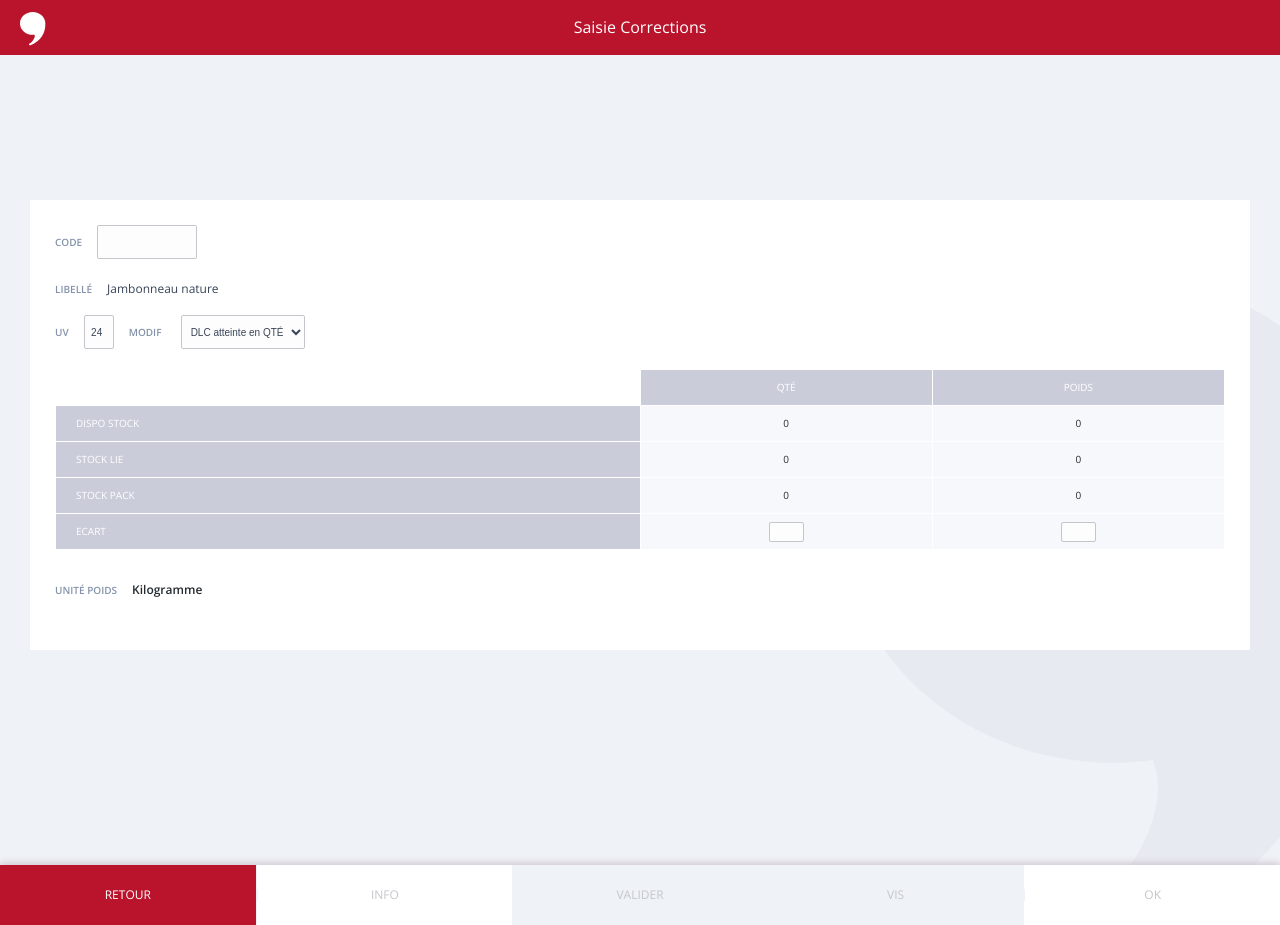
After one commit to MathieuBlackPizza/MonoprixDashBoard, a PHP site: page /saisiecorrections.php in a window 1280 px wide. The commit adds this page. Run offline with PHP 8.4, Linux system fonts and the light colour scheme.

Commit message:
Add files via upload

```diff
--- a/css/reset.css
+++ b/css/reset.css
@@ -49,3 +49,21 @@ a {
 .InputPadding {
 	margin-bottom: 10px;
 }
+
+.TxtLight {
+	font-weight: 300;
+}
+
+.TxtBold {
+	font-weight: 600;
+}
+
+::-webkit-search-cancel-button {
+    -webkit-appearance: none;
+}
+
+input, select {
+	outline-style:none;
+	box-shadow:none;
+	border-color:transparent;
+}
--- a/css/responsive.css
+++ b/css/responsive.css
@@ -4,4 +4,8 @@
       max-width: 500px;
       margin: 0 auto;
    }
+
+   .FormBackground {
+     width: 544px;
+   }
 }
--- a/css/style.css
+++ b/css/style.css
@@ -1,7 +1,8 @@
 body {
    background-color: #EFF2F7;
+   color: #384456;
 }
-
+/* Header --------------------------------------------------------------------*/
 .Content {
    width: 100%;
    margin: 0 auto;
@@ -33,6 +34,8 @@ body {
    top: 12px;
 }
 
+
+/* Wrapper -------------------------------------------------------------------*/
 .Wrapper {
    height: 90vh;
    display: flex;
@@ -47,26 +50,37 @@ body {
    justify-content: center;
 }
 
+/* Wrapper -------------------------------------------------------------------*/
+
 .Card {
    height: 450px;
    margin: 30px;
-   padding: 30px;
+   padding: 25px;
    background-color: white;
    box-sizing: border-box;
 }
 
-
-.FormBackground {
-   position: fixed;
-   right: -105px;
-   bottom: -40px;
-   z-index: -2;
+.CardTab {
+   height: 450px;
+   margin: 30px;
+   padding: 25px;
+   background-color: white;
+   box-sizing: border-box;
 }
 
+/* Formulaire ---------------------------------------------------------------------*/
+.FormBackground {
+  transition: all .6s ease-in;
+  position: fixed;
+  right: -105px;
+  bottom: -65px;
+  z-index: -2;
+}
+/* FooterBar -----------------------------------------------------------------*/
 .FooterBar {
    position: absolute;
    bottom: 0;
-   height: 10vh;
+   height: 60px;
    width: 100%;
    display: flex;
    -webkit-box-shadow: 0px -2px 7px 0px rgba(209,197,209,1);
@@ -88,7 +102,7 @@ body {
 .BarWhite {background-color: #ffffff; border-left: solid 1px #EFF2F7; color: #C4C6CC; font-weight: 400;}
 .BarGrey {background-color: #EFF2F7; color: #C4C6CC; font-weight: 400;}
 
-/* TXT  ---------------------------------------------------------------------*/
+/* TXT  ----------------------------------------------------------------------*/
 .HeaderTitle {
    color: white;
    font-weight: 400;
@@ -105,16 +119,57 @@ body {
    font-size: 16px;
    font-weight: 400;
    text-align: center;
-   padding-bottom: 30px;
+   padding-bottom: 15px;
 }
 .LocationBaseline {
    font-weight: 600;
    text-align: center;
    padding-top: 5px;
-   font-size: 18px;
-   line-height: 20px;
+   font-size: 20px;
+   line-height: 28px;
 }
 
+.BarOption {
+  font-weight: 500;
+}
+
+.MessageAlerte {
+  text-align: center;
+}
+
+.MessageAlerteTitle {
+    font-size: 22px;
+    font-weight: 600;
+    margin-bottom: 35px;
+}
+
+.MessageAlerteBaseline {
+  font-size: 16px;
+  line-height: 25px;
+  font-weight: 400;
+}
+
+.TitleSaisie {
+  font-size: 10px;
+  color: #8493AA;
+  font-weight: 600;
+  padding-right: 15px;
+}
+
+.TitleSaisieNoPadding {
+  font-size: 10px;
+  color: #8493AA;
+  font-weight: 600;
+}
+
+.TxtSaisie {
+  font-size: 12px;
+}
+
+.BlueBlackTxt {
+  color: #252B30;
+  font-size: 12px;
+}
 /* INPUT ---------------------------------------------------------------------*/
 .InputWhite {
    background: #FDFDFE;
@@ -125,8 +180,8 @@ body {
    margin-bottom: 30px;
    margin-top: 8px;
    text-align: center;
-   font-size: 17px;
-   font-weight: 300;
+   font-size: 16px;
+   font-weight: 400;
 }
 
 .InputBlack {
@@ -137,8 +192,8 @@ body {
    border-radius: 2px;
    color: white;
    text-align: center;
-   font-size: 17px;
-   font-weight: 300;
+   font-size: 16px;
+   font-weight: 400;
    margin-top: 8px;
 }
 
@@ -147,3 +202,130 @@ body {
    font-size: 12px;
    color: #8493AA;
 }
+
+.InputSaisie {
+  background: #FDFDFE;
+  border: 1px solid #C4C6CC;
+  border-radius: 2px;
+  height: 34px;
+  width: 100px;
+  padding-left: 5px;
+  box-sizing: border-box;
+  font-size: 10px;
+  color: #384456;
+}
+
+.MidSize {
+  width: 80px;
+}
+
+.SmallSize {
+  width: 30px;
+  text-align: center;
+  padding: 0px;
+}
+
+.MiniSize {
+  height: 20px;
+  width: 35px;
+  text-align: center;
+  padding: 0px;
+}
+
+.BigSize {
+  width: 124px;
+}
+
+.TxtPadding {
+  padding-left: 15px;
+}
+/* INPUT ---------------------------------------------------------------------*/
+
+/* Menu  ---------------------------------------------------------------------*/
+.MenuLink {
+  background: #FFFFFF;
+  box-shadow: 0 0 25px 0 rgba(183,200,227,0.36);
+  font-size: 16px;
+  color: #39424B;
+  height: 100px;
+  margin: 0px 20px;
+  padding: 0px 30px;
+  display: flex;
+  justify-content: space-between;
+  align-items: center;
+}
+
+.MenuMotif {
+  background: #FFFFFF;
+  box-shadow: 0 0 25px 0 rgba(183,200,227,0.36);
+  font-size: 16px;
+  color: #39424B;
+  height: 80px;
+  margin: 10px 20px;
+  padding: 0px 30px;
+  display: flex;
+  flex-direction: column;
+  justify-content: center;
+}
+
+.MenuLink:nth-child(2) {
+  margin: 20px 20px;
+}
+
+.MenuMotifTxt {font-weight: 600; text-align: center;}
+.MenuLinkTxt {font-weight: 600;}
+
+.ArrowRight {
+  width: 8px;
+}
+/* Tab  ----------------------------------------------------------------------*/
+.DivTabInput { margin-bottom: 20px; }
+.DivTab { margin-bottom: 30px; }
+.DivTabInputBottom { margin-bottom: 0px;}
+
+.Table {
+  width: 100%;
+  margin-bottom: 30px;
+}
+
+.TableNoMargin {
+  width: 100%;
+  margin-bottom: 10px;
+}
+
+.Tr {
+  height: 30px;
+  line-height: 30px;
+  width: 100%;
+  text-align: center;
+  font-size: 10px;
+  color: white;
+}
+
+.TrTxtLeft {
+  text-align: left;
+  padding-left: 20px;
+  box-sizing: border-box;
+  width: 50%;
+  height:
+}
+
+.TdHeight {
+  height: 35px !important;
+  line-height: 35px;
+}
+
+td {
+  border: solid 1px white !important;
+}
+
+.TrBlue {background-color: #CACDD9; color:white;}
+.TrGrey {background-color: #F6F8FC; color:#252B30;}
+.TrGreyBis {background-color: #EFF2F7; color:#252B30;}
+.TdWhite {background-color: white;}
+
+.DivTabBottom {
+  display: flex;
+  justify-content: space-between;
+  width: 100%;
+}
--- a/head.php
+++ b/head.php
@@ -6,6 +6,7 @@
    <link type="text/css" rel="stylesheet" href="css/reset.css"/>
    <link type="text/css" rel="stylesheet" href="css/responsive.css"/>
    <meta name="viewport" content="width=device-width, initial-scale=1.0"/>
+   <meta charset="UTF-8">
    <link href="https://fonts.googleapis.com/css?family=Open+Sans:300,400,600,700" rel="stylesheet">
-   <title>Matt Blok</title>
+   <title>Monoprix G.O.L.D</title>
 </head>
--- a/index.php
+++ b/index.php
@@ -2,16 +2,16 @@
 <body>
    <div class="Content">
       <header class="Header">
-         <h1 class="HeaderTitle">MONOPRIX G.O.L.D.</h1>
+         <h1 class="HeaderTitle"><span class="TxtLight">MONOPRIX</span> <span class="TxtBold">G.O.L.D.</span></h1>
       </header>
       <div class="Wrapper">
          <div class="Card">
             <div class="Form">
                <form class="" action="index.html" method="post">
                   <span class="NameInput">Username</span>
-                  <input class="InputWhite" type="text" name="Username" value="">
+                  <input class="InputWhite" type="text" name="Username" value="" required>
                   <span class="NameInput">Password</span>
-                  <input class="InputWhite" type="password" name="Password" value="">
+                  <input class="InputWhite" type="password" name="Password" value="" required>
                   <span class="NameInput">Domain</span>
                   <input class="InputWhite" type="text" name="Domain" value="">
                   <a href="login.php"><input class="InputBlack" type="text" name="Connexion" value="Connexion"></a>
--- a/login.php
+++ b/login.php
@@ -2,7 +2,7 @@
 <body>
    <div class="Content">
       <header class="Header">
-         <a href="index.php"><h1 class="HeaderTitle">MONOPRIX G.O.L.D.</h1></a>
+         <h1 class="HeaderTitle"><span class="TxtLight">MONOPRIX</span> <span class="TxtBold">G.O.L.D.</span></h1>
       </header>
       <div class="Wrapper">
          <div class="Card">
--- /dev/null
+++ b/saisiecorrections.php
@@ -0,0 +1,71 @@
+<?php include('head.php'); ?>
+<body>
+  <div class="Content">
+    <header class="HeaderLogo">
+      <a href="#"><img class="Logo" src="img/logo.svg" /></a>
+      <a href="index.php"><h1 class="HeaderTitle">Saisie Corrections</h1></a>
+    </header>
+    <div class="WrapperWithBar">
+      <div class="CardTab">
+        <div class="DivTabInput">
+          <span class="TitleSaisie">CODE</span><input class="InputSaisie" type="search" name="InputSaisie" value=""></input>
+        </div>
+        <div class="DivTabInput">
+          <span class="TitleSaisie">LIBELLÉ</span><span class="TxtSaisie">Jambonneau nature</span>
+        </div>
+        <div class="DivTabInput">
+          <span class="TitleSaisie">UV</span><input class="InputSaisie SmallSize" type="search" name="InputSaisie" value="24"></input><span class="TitleSaisie TxtPadding">MODIF</span>
+          <select name="type" class="InputSaisie BigSize">
+            <option value="">DLC atteinte en QTÉ</option>
+            <option value="">DLC atteinte en QTÉ</option>
+            <option value="">DLC atteinte en QTÉ</option>
+          </select>
+        </div>
+        <div class="Table">
+          <table class="Table">
+            <tbody>
+              <tr class="Tr TrBlue TdHeight">
+                <td class="TdWhite TdHeight"></td>
+                <td class="TrBlue">QTÉ</td>
+                <td class="TrBlue">POIDS</td>
+              </tr>
+              <tr class="Tr Trgrey">
+                <td class="TrBlue TrTxtLeft TdHeight">DISPO STOCK</td>
+                <td class="TrGrey">0</td>
+                <td class="TrGrey">0</td>
+              </tr>
+              <tr class="Tr TrGrey">
+                <td class="TrBlue TrTxtLeft TdHeight">STOCK LIE</td>
+                <td class="TrGrey">0</td>
+                <td class="TrGrey">0</td>
+              </tr>
+              <tr class="Tr TrBlue">
+                <td class="TrBlue TrTxtLeft TdHeight">STOCK PACK</td>
+                <td class="TrGrey">0</td>
+                <td class="TrGrey">0</td>
+              </tr>
+              <tr class="Tr TrBlue">
+                <td class="TrBlue TrTxtLeft TdHeight">ECART</td>
+                <td class="TrGrey"><input class="InputSaisie MiniSize" type="search" name="InputSaisie" value=""></input></td>
+                <td class="TrGrey"><input class="InputSaisie MiniSize" type="search" name="InputSaisie" value=""></input></td>
+              </tr>
+            </tbody>
+          </table>
+        </div>
+        <div class="DivTabInputBottom">
+          <span class="TitleSaisie">UNITÉ POIDS</span><span class="TitleSaisie BlueBlackTxt">Kilogramme</span>
+        </div>
+      </div>
+    </table>
+    <div class="FooterBar">
+      <div class="Bar BarRed"><a href="#" class="BarOption BarRed">RETOUR</a></div>
+      <div class="Bar BarWhite"><a href="#" class="BarOption BarWhite">INFO</a></div>
+      <div class="Bar BarGrey"><a href="#" class="BarOption BarGrey">VALIDER</a></div>
+      <div class="Bar BarGrey"><a href="menu.php" class="BarOption BarGrey">VIS</a></div>
+      <div class="Bar BarWhite"><a href="selectionmotif.php" class="BarOption BarWhite">OK</a></div>
+    </div>
+  </div>
+  <img class="FormBackground" src="img/form.svg" alt="Background">
+</div>
+</body>
+</html>
```
Also changed, not shown: commande-fournisseur-SA.php (added, +24 -0 lines), commande-fournisseur.php (added, +83 -0 lines), commandefournisseur-tjl.php (added, +24 -0 lines), envoiecaisse-eeg.php (added, +72 -0 lines), menu.php (+17 -5 lines), menusuite.php (added, +24 -0 lines), selectionmotif.php (added, +32 -0 lines), welcome.php (added, +20 -0 lines), img/arrow-blue-right.svg (added), img/arrow-left.svg (added), img/arrow-right.svg (added), img/crossinput.svg (added).
